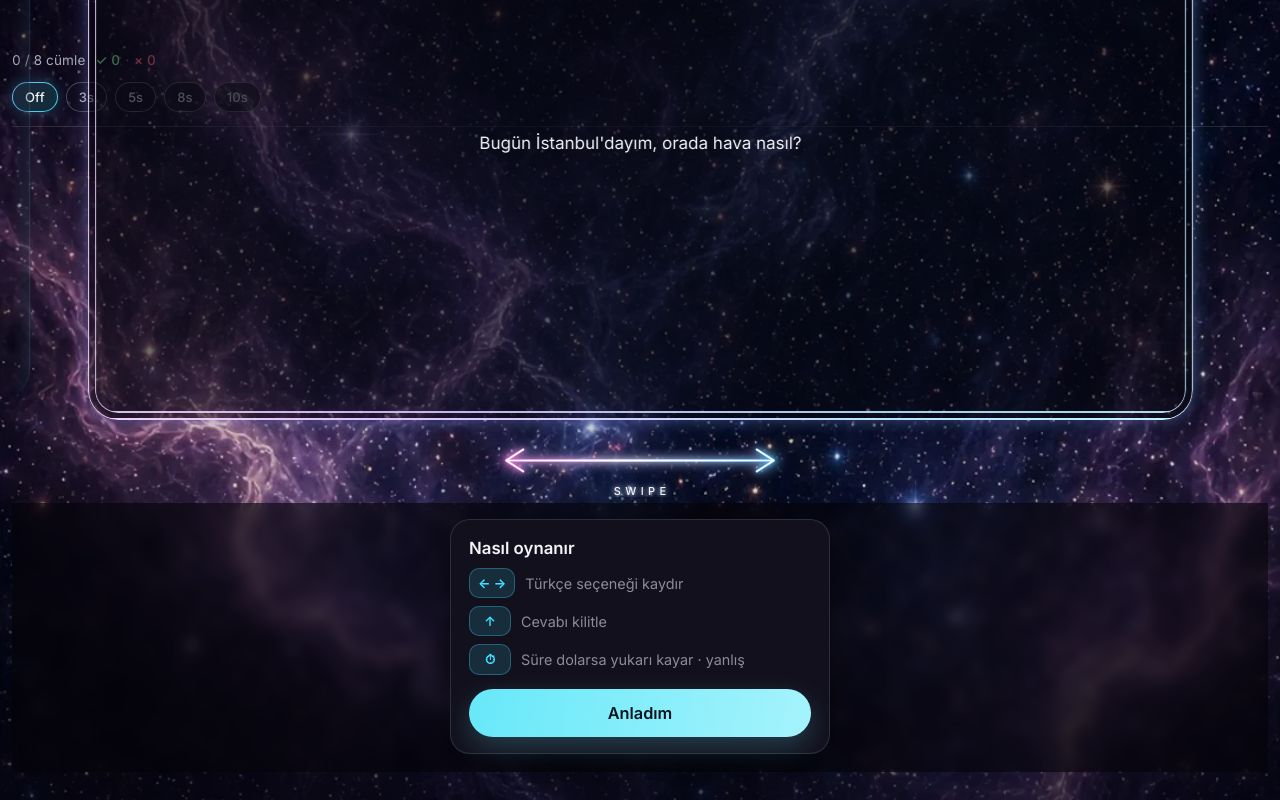
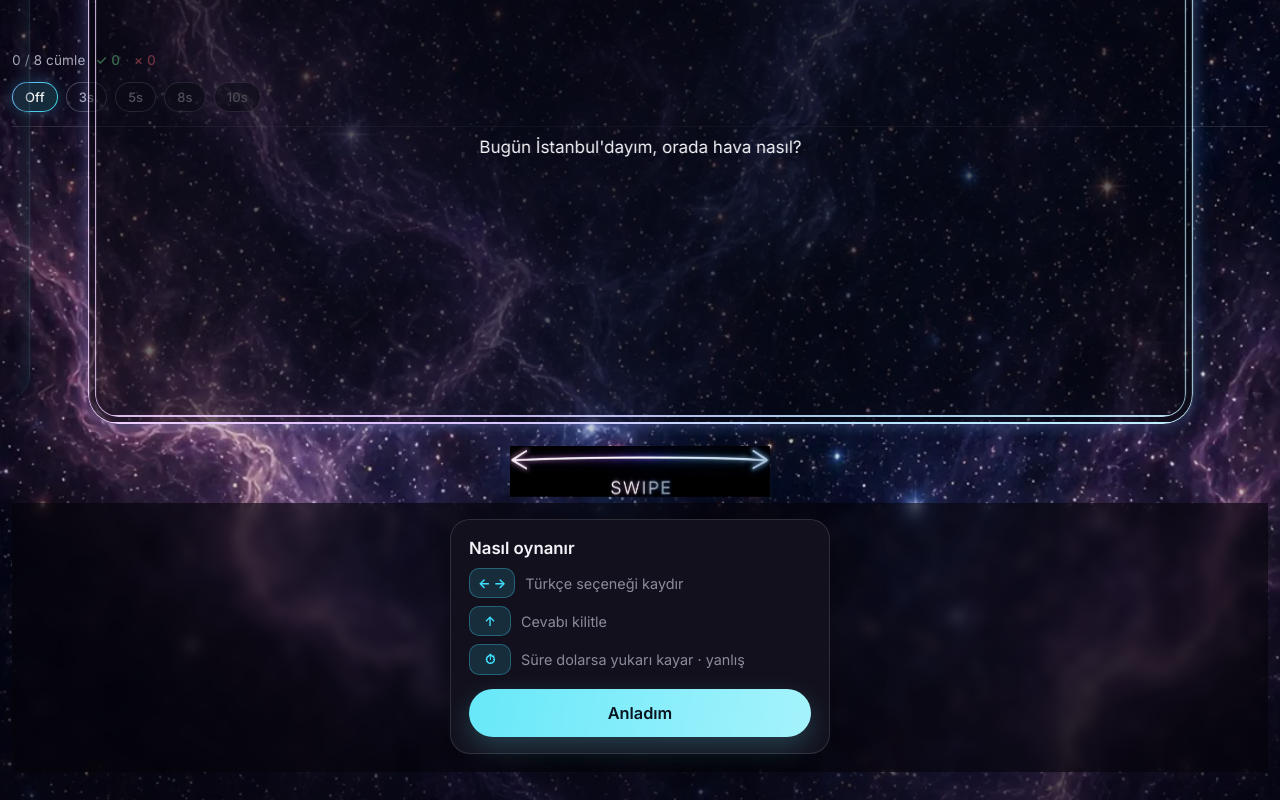
Before and after one commit to rozturac/english-swipe-learn, a React (Vite) app: page / in a window 1280 px wide. Built offline with nearby package versions, Linux system fonts and the light colour scheme.

Commit message:
Replace SVG SWIPE hint with 1:1 neon asset (webp/png).

```diff
--- a/src/App.css
+++ b/src/App.css
@@ -584,42 +584,22 @@ body,
   font-weight: 400;
 }
 
-/* Bottom SWIPE hint — continuous neon ↔ + SWIPE (ref-swipe-hint) */
+/* Bottom SWIPE hint — asset 1:1 with ref-swipe-hint (neon ↔ + SWIPE) */
 .swipe-hint {
   display: flex;
   flex-direction: column;
   align-items: center;
-  gap: 6px;
   margin-top: 22px;
   pointer-events: none;
   user-select: none;
 }
 
-.swipe-hint-arrow {
-  width: min(82%, 292px);
+.swipe-hint-img {
+  width: min(70vw, 260px);
   height: auto;
   display: block;
-  overflow: visible;
-  /* Extra soft left/right neon bloom beyond SVG filters */
-  filter:
-    drop-shadow(-6px 0 5px rgba(255, 110, 200, 0.28))
-    drop-shadow(6px 0 5px rgba(80, 200, 255, 0.28));
-}
-
-.swipe-hint-label {
-  margin: 0;
-  font-size: 11px;
-  line-height: 1;
-  letter-spacing: 0.4em;
-  padding-left: 0.4em; /* optical center with letter-spacing */
-  color: #f4f6ff;
-  font-weight: 500;
-  font-family: inherit;
-  text-transform: uppercase;
-  text-shadow:
-    0 0 4px rgba(255, 255, 255, 0.75),
-    0 0 8px rgba(170, 210, 255, 0.55),
-    0 0 16px rgba(120, 190, 255, 0.35);
+  mix-blend-mode: screen;
+  pointer-events: none;
 }
 
 .session-end {
--- a/src/components/OptionStrip.tsx
+++ b/src/components/OptionStrip.tsx
@@ -108,81 +108,14 @@ export function OptionStrip({
         })}
       </div>
       <div className="swipe-hint" aria-hidden>
-        <svg
-          className="swipe-hint-arrow"
-          viewBox="0 0 240 32"
-          fill="none"
-          xmlns="http://www.w3.org/2000/svg"
-          overflow="visible"
-        >
-          <defs>
-            <linearGradient
-              id="swipeHintGlow"
-              x1="8"
-              y1="16"
-              x2="232"
-              y2="16"
-              gradientUnits="userSpaceOnUse"
-            >
-              <stop offset="0%" stopColor="#FF7AD9" />
-              <stop offset="42%" stopColor="#F0E6FF" />
-              <stop offset="100%" stopColor="#5EC8FF" />
-            </linearGradient>
-            <filter
-              id="swipeHintSoft"
-              x="-25%"
-              y="-160%"
-              width="150%"
-              height="420%"
-              colorInterpolationFilters="sRGB"
-            >
-              <feGaussianBlur in="SourceGraphic" stdDeviation="4.2" />
-            </filter>
-            <filter
-              id="swipeHintMid"
-              x="-18%"
-              y="-120%"
-              width="136%"
-              height="340%"
-              colorInterpolationFilters="sRGB"
-            >
-              <feGaussianBlur in="SourceGraphic" stdDeviation="2.1" result="blur" />
-              <feMerge>
-                <feMergeNode in="blur" />
-                <feMergeNode in="SourceGraphic" />
-              </feMerge>
-            </filter>
-          </defs>
-          {/* Outer soft neon halo — magenta → cyan */}
-          <path
-            d="M24 7 L10 16 L24 25 M10 16 H230 M216 7 L230 16 L216 25"
-            stroke="url(#swipeHintGlow)"
-            strokeWidth="3.2"
-            strokeLinecap="round"
-            strokeLinejoin="round"
-            opacity="0.55"
-            filter="url(#swipeHintSoft)"
+        <picture>
+          <source srcSet="/english-swipe-learn/swipe-hint.webp" type="image/webp" />
+          <img
+            className="swipe-hint-img"
+            src="/english-swipe-learn/swipe-hint.png"
+            alt=""
           />
-          {/* Mid glow tube */}
-          <path
-            d="M24 7 L10 16 L24 25 M10 16 H230 M216 7 L230 16 L216 25"
-            stroke="url(#swipeHintGlow)"
-            strokeWidth="2.15"
-            strokeLinecap="round"
-            strokeLinejoin="round"
-            opacity="0.9"
-            filter="url(#swipeHintMid)"
-          />
-          {/* Bright near-white core */}
-          <path
-            d="M24 7 L10 16 L24 25 M10 16 H230 M216 7 L230 16 L216 25"
-            stroke="#F8FBFF"
-            strokeWidth="1.35"
-            strokeLinecap="round"
-            strokeLinejoin="round"
-          />
-        </svg>
-        <span className="swipe-hint-label">SWIPE</span>
+        </picture>
       </div>
     </div>
   )
```
Also changed, not shown: public/swipe-hint.png (added), public/swipe-hint.webp (added).
